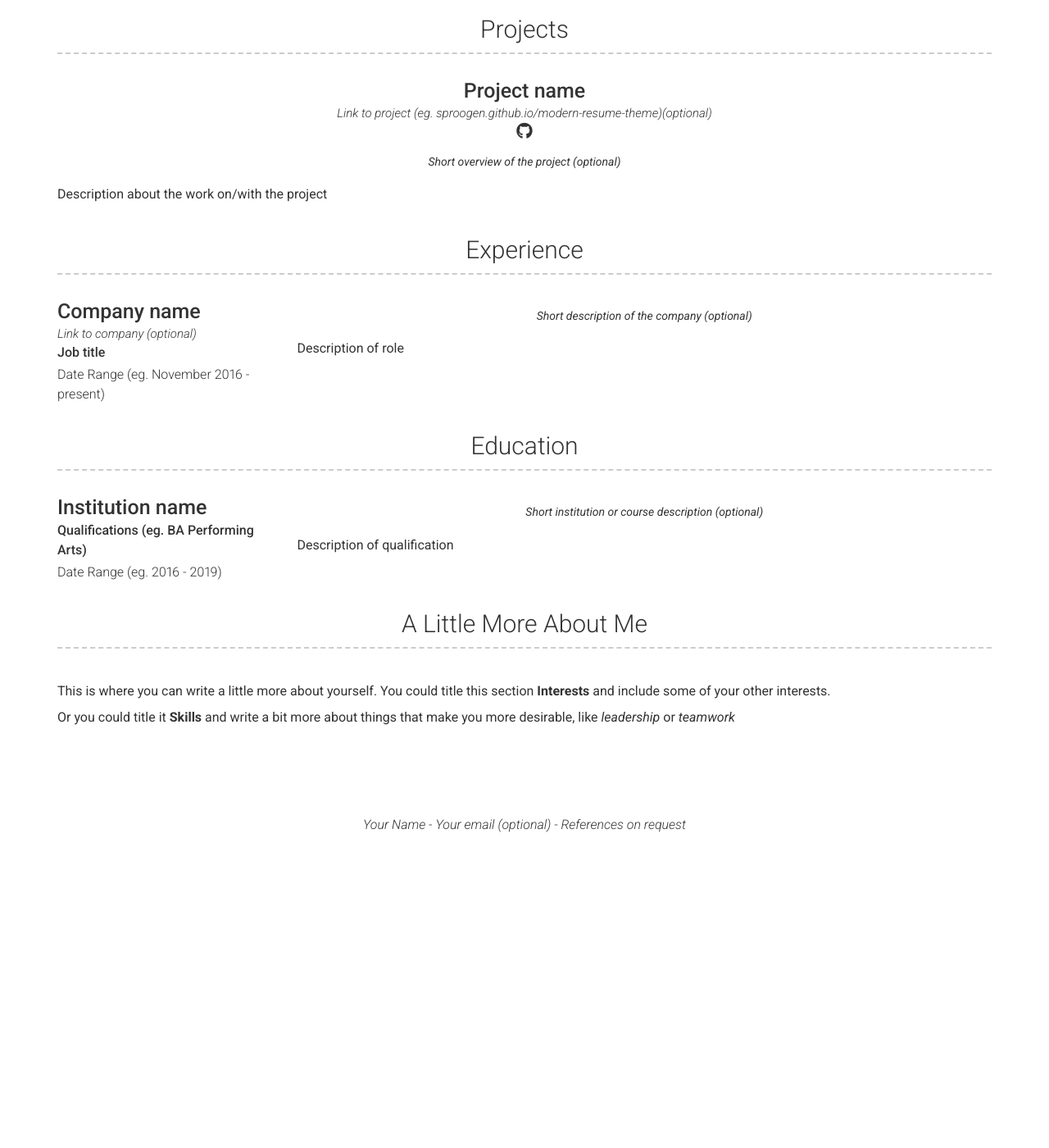
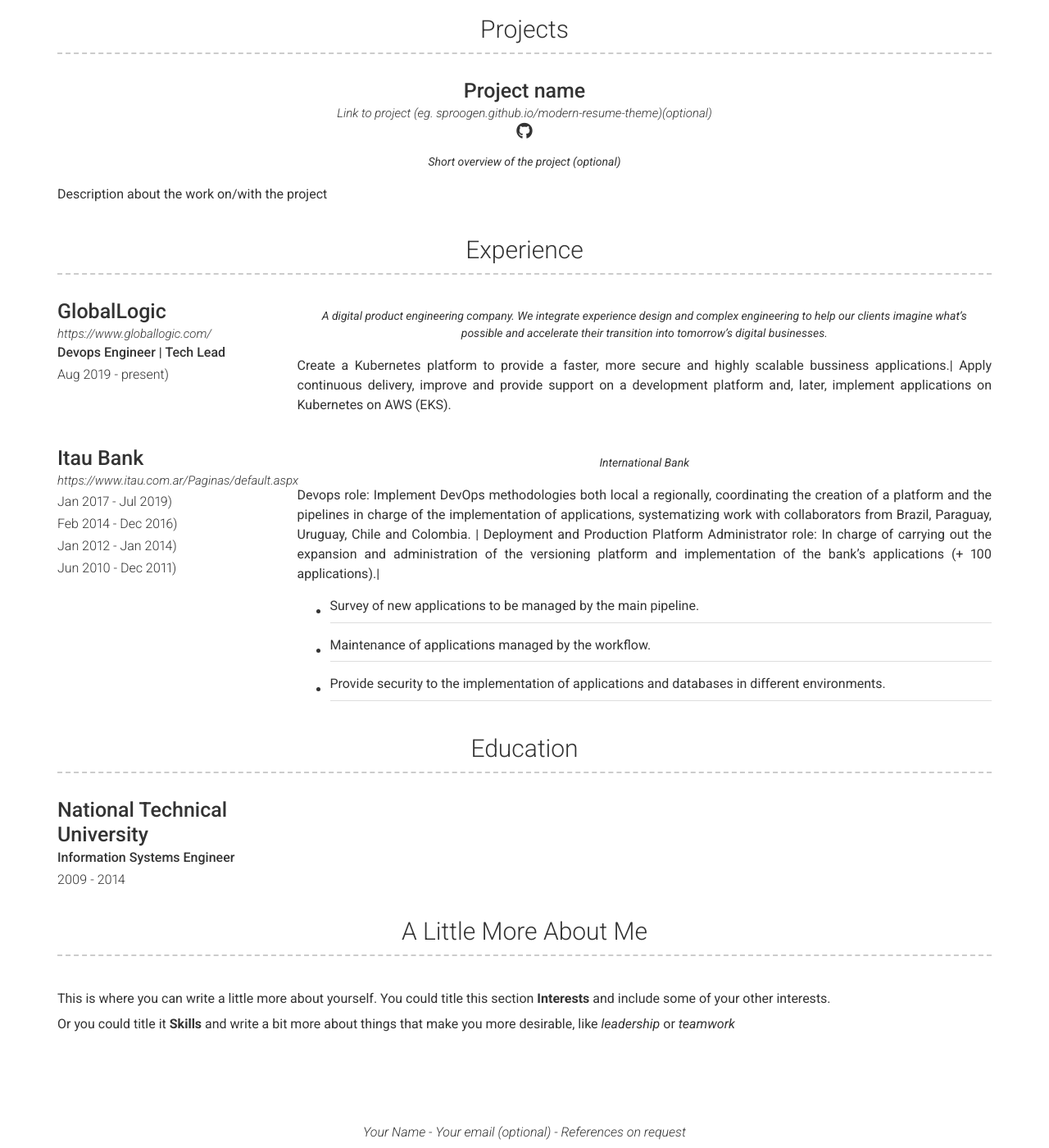
Before and after one commit to alvaro-roldan-capponi/cv, a Jekyll site: the page built from index.md, in a window 1280 px wide and 1400 px high, scrolled down 705 px. Shown: the whole window at 82% size. Built offline with Jekyll 4.4.1, drawn with Linux system fonts in a browser that asks for light colours; nearby versions of some CDN libraries; before the commit the page ends 1731 px from its top, so only the background shows below that.

Commit message:
first step

```diff
--- a/_data/education.yml
+++ b/_data/education.yml
@@ -1,9 +1,7 @@
 # Education Template
 - layout: left
-  name: Institution name
-  dates: Date Range (eg. 2016 - 2019)
-  qualification: Qualifications (eg. BA Performing Arts)
-  quote: >
-    Short institution or course description (optional)
-  description: | # this will include new lines to allow paragraphs
-    Description of qualification
+  name: National Technical University
+  dates: 2009 - 2014
+  qualification: Information Systems Engineer
+  # description: | # this will include new lines to allow paragraphs
+  #   Description of qualification
--- a/_data/experience.yml
+++ b/_data/experience.yml
@@ -1,10 +1,36 @@
 # Experience template
 - layout: left
-  company: Company name
-  link: Link to company (optional)
-  job_title: Job title
-  dates: Date Range (eg. November 2016 - present)
+  company: GlobalLogic
+  link: https://www.globallogic.com/
+  job_title: Devops Engineer | Tech Lead
+  dates: Aug 2019 - present)
   quote: >
-   Short description of the company (optional)
+    A digital product engineering company.
+    We integrate experience design and complex engineering to help our clients imagine what’s possible and accelerate their transition into tomorrow’s digital businesses.
   description: | # this will include new lines to allow paragraphs
-    Description of role
+    Create a Kubernetes platform to provide a faster, more secure and highly scalable bussiness applications.|
+    Apply continuous delivery, improve and provide support on a development platform and, later, implement applications on Kubernetes on AWS (EKS).
+
+- layout: left
+  company: Itau Bank
+  link: https://www.itau.com.ar/Paginas/default.aspx
+  jobs:
+    - job_title: Senior Devops
+      dates: Jan 2017 - Jul 2019)
+    - job_title: Deployment and Production Platform Administrator
+      dates: Feb 2014 - Dec 2016)
+    - job_title: Project Manager
+      dates: Jan 2012 - Jan 2014)
+    - job_title: Senior Functional Analyst
+      dates: Jun 2010 - Dec 2011)
+  quote: >
+    International Bank
+  description: | # this will include new lines to allow paragraphs
+    Devops role: Implement DevOps methodologies both local a regionally, coordinating the creation of a platform and the
+    pipelines in charge of the implementation of applications, systematizing work with collaborators from Brazil,
+    Paraguay, Uruguay, Chile and Colombia. |
+    Deployment and Production Platform Administrator role: In charge of carrying out the expansion and administration of the versioning platform and implementation of
+    the bank's applications (+ 100 applications).|
+    - Survey of new applications to be managed by the main pipeline.|
+    - Maintenance of applications managed by the workflow.|
+    - Provide security to the implementation of applications and databases in different environments.|
```
